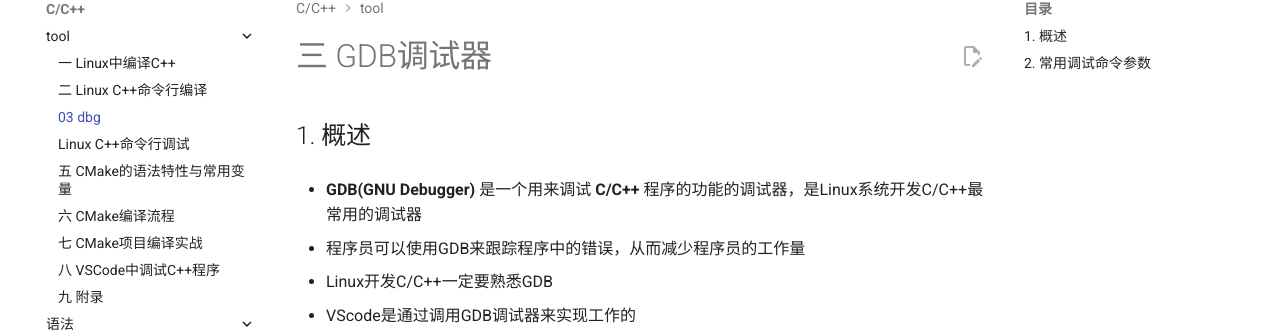
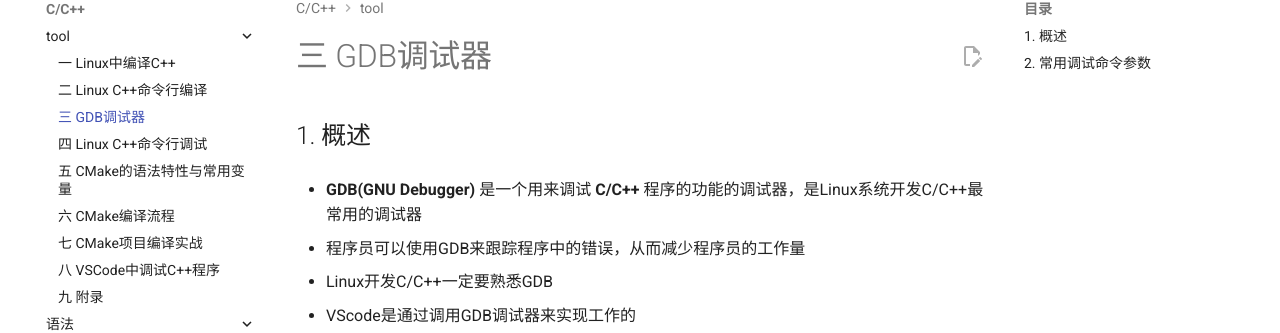
Before and after one commit to Xjg-0216/xjg-0216.github.io, an MkDocs documentation site: the page built from docs/C/C++/vscode/03-dbg.md, in a window 1280 px wide. Shown: the part 150-483 px from the top of the page. Built offline with MkDocs 1.6.1 and Material for MkDocs 9.7.7, drawn with Linux system fonts in a browser that asks for light colours; comment, search, counter and statistics services are not loaded; part of the change alters nothing that is shown.

Commit message:
update debug

```diff
--- a/docs/C/C++/vscode/03-dbg.md
+++ b/docs/C/C++/vscode/03-dbg.md
@@ -1,10 +1,4 @@
-<!--
- * @Descripttion:
- * @Author: xujg
- * @version:
- * @Date: 2024-07-09 22:27:40
- * @LastEditTime: 2025-06-27 00:56:34
--->
+
 # 三 GDB调试器
 
 ## 1. 概述
--- a/docs/C/C++/vscode/04-debug.md
+++ b/docs/C/C++/vscode/04-debug.md
@@ -1,4 +1,4 @@
-# Linux C++命令行调试
+# 四 Linux C++命令行调试
 
 ## 1. 准备代码
 
```
